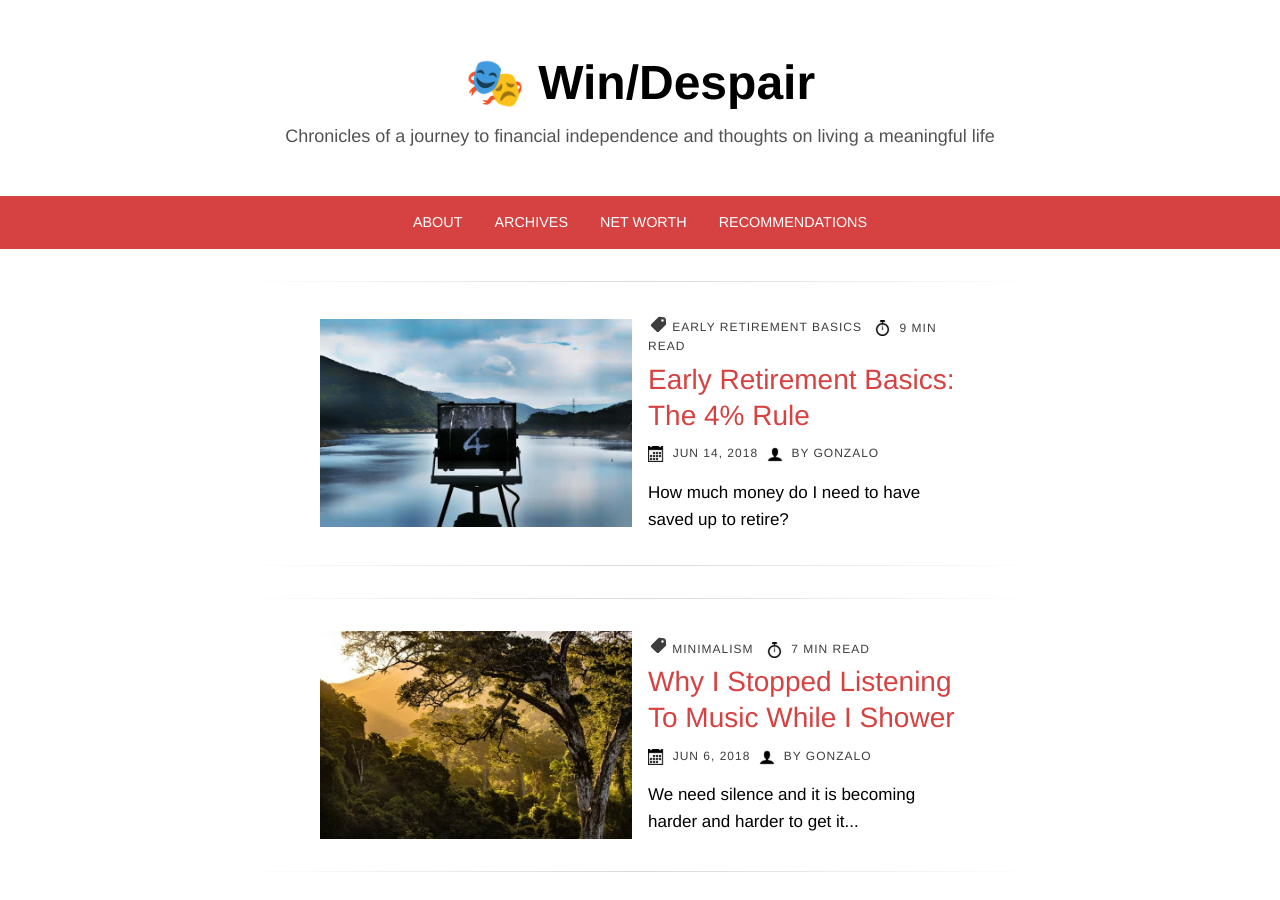
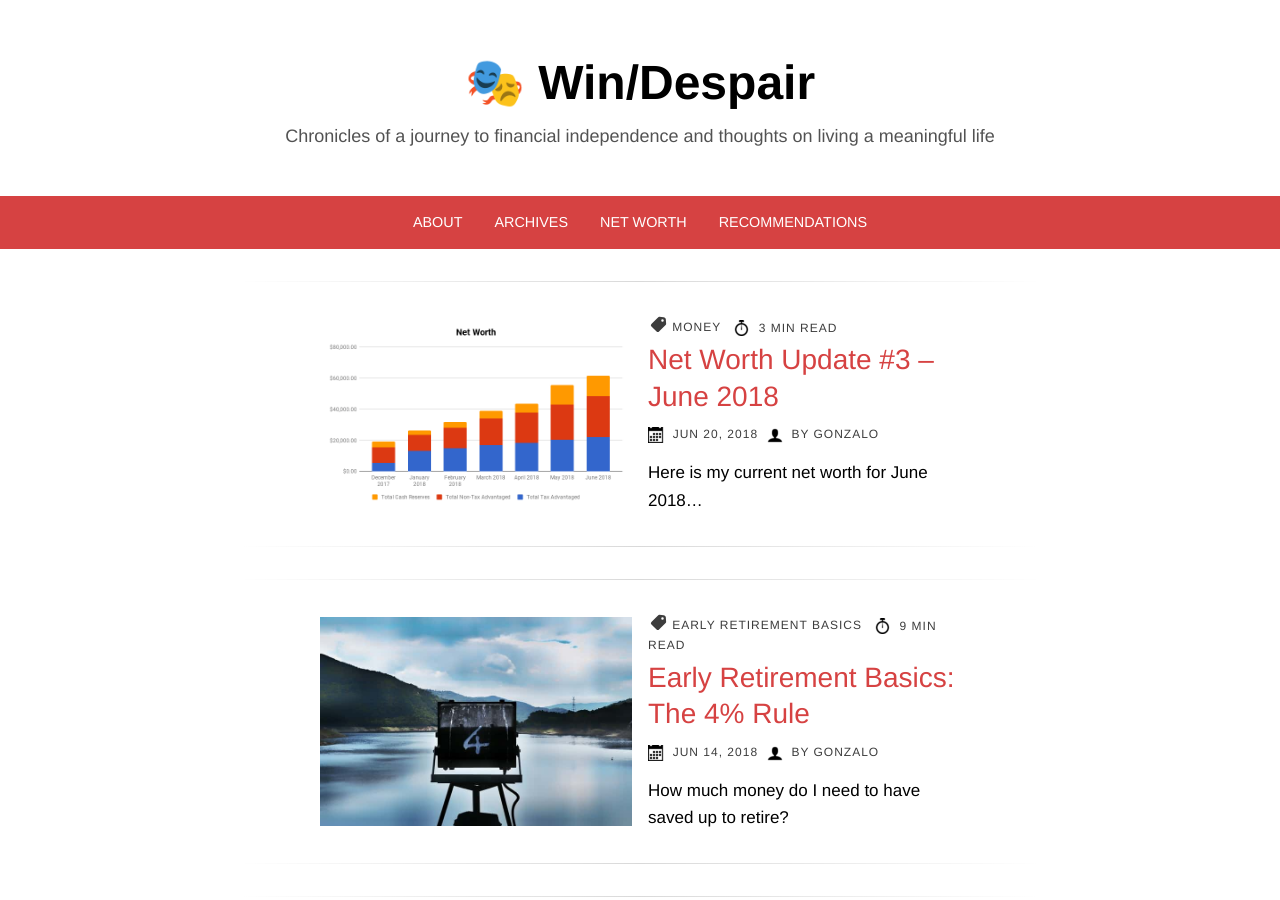
Before and after one commit to frankiecd86/windespair, a Jekyll site: the page built from index.html, in a window 1280 px wide and 900 px high. Built offline with Jekyll 4.4.1, drawn with Linux system fonts in a browser that asks for light colours.

Commit message:
Added net worth update for June 2018

```diff
--- /dev/null
+++ b/_posts/2018-06-20-net-worth-june-2018.md
@@ -0,0 +1,134 @@
+---
+layout: post
+title: >
+  Net Worth Update #3 – June 2018
+description: Here is my current net worth for June 2018.
+intro: Here is my current net worth for June 2018…
+image: /images/net-worth-update-june-2018/net-worth-june-2018.png
+image_alt: Net worth progression from December 2017 to June 2018
+date: 2018-06-20 08:14:00 -0700
+comments: true
+categories: Money
+---
+Last month I had my biggest jump in net worth thanks to Uncle Sam's tax refund.
+
+**Related:** [Net Worth Update #2 - May 2018](/net-worth-may-2018)
+
+I share my net worth as it's motivational to see the progress other bloggers are making on their net worth and, hopefully, to provide some motivation for others as well.
+
+I shared my first net worth update back in [April 2018](/net-worth-april-2018) and have been sharing monthly updates since.
+
+Here are my numbers for June 2018:
+<table>
+  <tbody>
+    <tr>
+      <td colspan="2"><span style="color: #FF9900;"><strong>Cash Reserves</strong></span></td>
+    </tr>
+    <tr>
+      <td>Savings Account</td>
+      <td>$11,000&nbsp;&nbsp;&nbsp; ($7,190)</td>
+    </tr>
+    <tr>
+      <td>Checking Account</td>
+      <td>$2,302&nbsp;&nbsp;&nbsp;&nbsp; (-$6,340)</td>
+    </tr>
+    <tr>
+      <td><strong>Total Cash Reserves</strong></td>
+      <td>$13,302&nbsp;&nbsp; (+$849)</td>
+    </tr>
+    <tr>
+      <td>&nbsp;</td>
+      <td>&nbsp;</td>
+    </tr>
+
+    <tr>
+      <td colspan="2"><span style="color: #DC3912;"><strong>Non-Tax Advantaged Accounts</strong></span></td>
+    </tr>
+    <tr>
+      <td>Vanguard VTSAX</td>
+      <td>$26,352&nbsp; (+$3,562)</td>
+    </tr>
+    <tr>
+      <td><strong>Total Non-Tax Advantaged</strong></td>
+      <td>$26,352&nbsp; (+$3,562)</td>
+    </tr>
+    <tr>
+      <td>&nbsp;</td>
+      <td>&nbsp;</td>
+    </tr>
+
+    <tr>
+      <td colspan="2"><span style="color: #3366CC;"><strong>Tax Advantaged Accounts</strong></span></td>
+    </tr>
+    <tr>
+      <td>401(k)</td>
+      <td>$22,034&nbsp; ($1,751)</td>
+    </tr>
+    <tr>
+      <td><strong>Total Tax Advantaged</strong></td>
+      <td>$22,034&nbsp; ($1,751)</td>
+    </tr>
+
+    <tr>
+      <td>&nbsp;</td>
+      <td>&nbsp;</td>
+    </tr>
+    <tr>
+      <td><strong>Net Worth</strong></td>
+      <td><strong>$61,689&nbsp;</strong>&nbsp;(+$6,163)</td>
+    </tr>
+  </tbody>
+</table>
+
+## Progress
+Here’s a look at my net worth progression since I started tracking it back in December of 2017:
+{% include image.html src="net-worth-update-june-2018/net-worth-june-2018-data-labels.png" alt="Net worth progression from December 2017 to June 2018" %}
+
+## My Investment Strategy
+My "investment strategy" is dead simple.
+
+Every month money goes straight from my paycheck into my 401(k) (the idea here is to reach the annual contribution limit of $18,500) and during the first week of the month I invest a lump sum into VTSAX (usually around $3,000 - I have yet to automate this, though I will at some point).
+
+The rest of the money has been going into my savings and checking accounts, though I'm now close to my $15,000 "liquid" reserves safety net goal.
+
+I should reach this goal within the next month, which will allow me to start increasing my monthly investment in VTSAX.
+
+Ideally, I wouldn't have more than 5-10% in my savings and checking accounts at this point in time, and I think I'll get there sometime by the end of this year.
+
+My 401(k) is managed by Vanguard and it uses the [Target Retirement 2060 Trust Select fund](https://institutional.vanguard.com/VGApp/iip/site/institutional/investments/productoverview?fundId=1685). This fund has a 90/10 stock to bond allocation.
+
+Since my investments are basically split in half between my 401(k) and VTSAX ($22,034.23 and $26,352.59), that leaves me with roughly a 95/5 stock to bond allocation (VTSAX is purely stocks).
+
+As I invest more in VTSAX than in my 401(k), this allocation will continue to skew towards stocks. I'm young and got plenty of working years ahead of me, so I'm looking to be as aggressive as possible.
+
+Here's my total asset allocation:
+{% include image.html src="net-worth-update-june-2018/sources-of-net-worth-june-2018.png" alt="Net worth broken down by source (cash, stock, bond)" %}
+
+## Recap
+From May to June my net worth increased by $6,163!
+
+This was another solid month due to the following:
+
+**1. The stock market continued to make gains**
+
+From May 20th (the day of my [previous update](/net-worth-may-2018)) to June 20th, VTSAX increased from $68.24 a share to $69.84, for a 2.34% gain.
+
+Most of my invested money is in VTSAX (I invest in it directly and 53% of my 401(k) is also in VTSAX), so this market gain gave me a little boost.
+
+{% include image.html src="net-worth-update-june-2018/vtsax-june-2018.png" alt="Stock price of VTSAX from May to June 2018" %}
+
+## Where Did My Money Go?
+This month I invested $3,000 in VTSAX, a lump sum buy on June 5th for $69.20 per share. I also invested $1,738 into my 401(k). The rest of my income went into my savings and checking accounts.
+
+## Where I'm Headed
+[Last month](/net-worth-may-2018) I talked about moving my money out of my Wells Fargo Savings Account, which only pays .01% in interest, into a Capital One or Ally savings account, which pay 1.60%.
+
+This month I got around to making the switch.
+
+I ended up choosing Capital One as I already had a credit card there and it seemed like they had a few more physical locations than Ally.
+
+So starting next month there will be some small monthly gains in my savings account –– somewhere around $15 a month. Nothing huge, but I'm not complaining!
+
+The goal is to maintain my [high savings rate](/may-2018-income-expenses) and maybe (🤞) surpass the $100k mark sometime by the end of 2018.
+
+If you have any questions or comments or if you want to talk about financial independence, you can reach me at ziadig@gmail.com.
--- a/net-worth.md
+++ b/net-worth.md
@@ -44,8 +44,9 @@ The point is keep track of this number. Decide for yourself what you want to inc
 Once a month I input these 4 numbers (and a few others) on my "Net Worth" spreadsheet. Here's the template I use (link goes to Google Sheets) - [my fantastic net worth spreadsheet](https://docs.google.com/spreadsheets/d/1jkFRzfWAM7APFpkDXb_yKSZyCHRB11g7xA3gI-zINfI/edit?usp=sharing)
 
 ### 2018 Net Worth:
-* May: [$55,525.85](/net-worth-may-2018) <span class="green">(+$11,891.03 – Tax refund)</span>
-* April: [$43,634.82](/net-worth-april-2018) <span class="green">(+$4,784.80 – 1st time posting my net worth online!)</span>
+* June: [$61,689](/net-worth-june-2018) <span class="green">(+$6,163)</span>
+* May: [$55,525](/net-worth-may-2018) <span class="green">(+$11,891 – Tax refund)</span>
+* April: [$43,634](/net-worth-april-2018) <span class="green">(+$4,784 – 1st time posting my net worth online!)</span>
 * March: $38,850.02 <span class="green">(+$6,971.70)</span>
 * February: $31,878.32 <span class="green">(+$5,603.75)</span>
 * January: $26,274.57 <span class="green">(+$7,219.93)</span>
```
Also changed, not shown: _posts/2018-05-20-net-worth-may-2018.md (+1 -1 lines), images/net-worth-update-june-2018/net-worth-june-2018-data-labels.png (added), images/net-worth-update-june-2018/net-worth-june-2018.png (added), images/net-worth-update-june-2018/sources-of-net-worth-june-2018.png (added), images/net-worth-update-june-2018/vtsax-june-2018.png (added).
